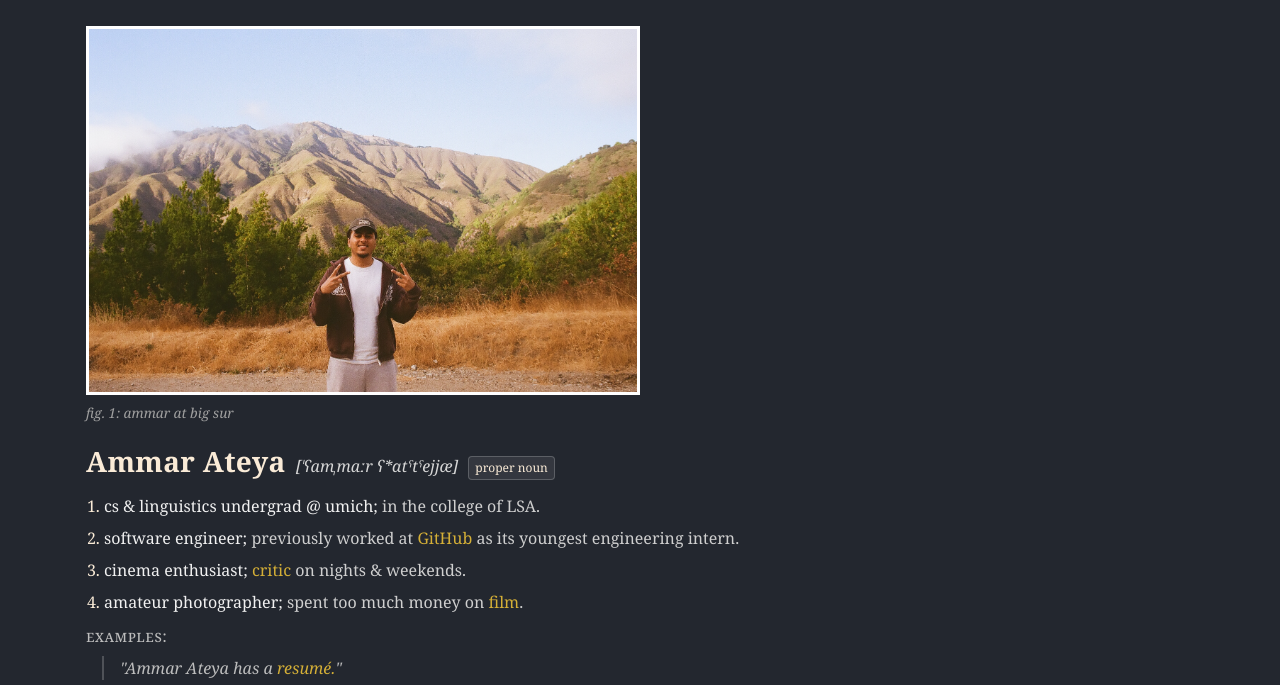
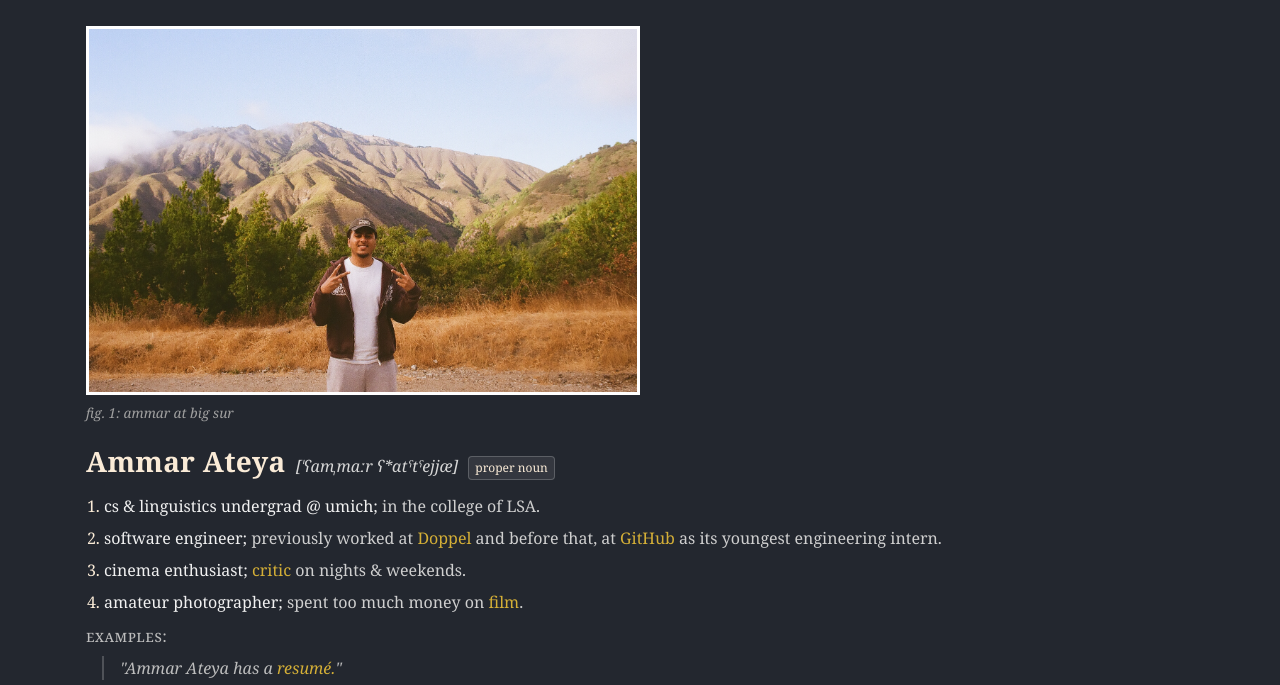
Before and after one commit to ammarateya/personal_site, a plain HTML site: page index.html in a window 1280 px wide. Shown: the part 90-775 px from the top of the page. Drawn offline with nearby package versions, Linux system fonts and the light colour scheme.

Commit message:
Add link to Doppel in index.html
Added a link to Doppel in the index.html file.

```diff
--- a/index.html
+++ b/index.html
@@ -105,6 +105,11 @@
                 <span class="dict-main-text">software engineer;</span>
                 <span class="dict-secondary-text">
                   previously worked at
+                  <a
+                    href="https://doppel.com"
+                    class="hover-link-gold"
+                    >Doppel</a
+                  > and before that, at
                   <a
                     href="https://github.com/ammarateya"
                     class="hover-link-gold"
```
